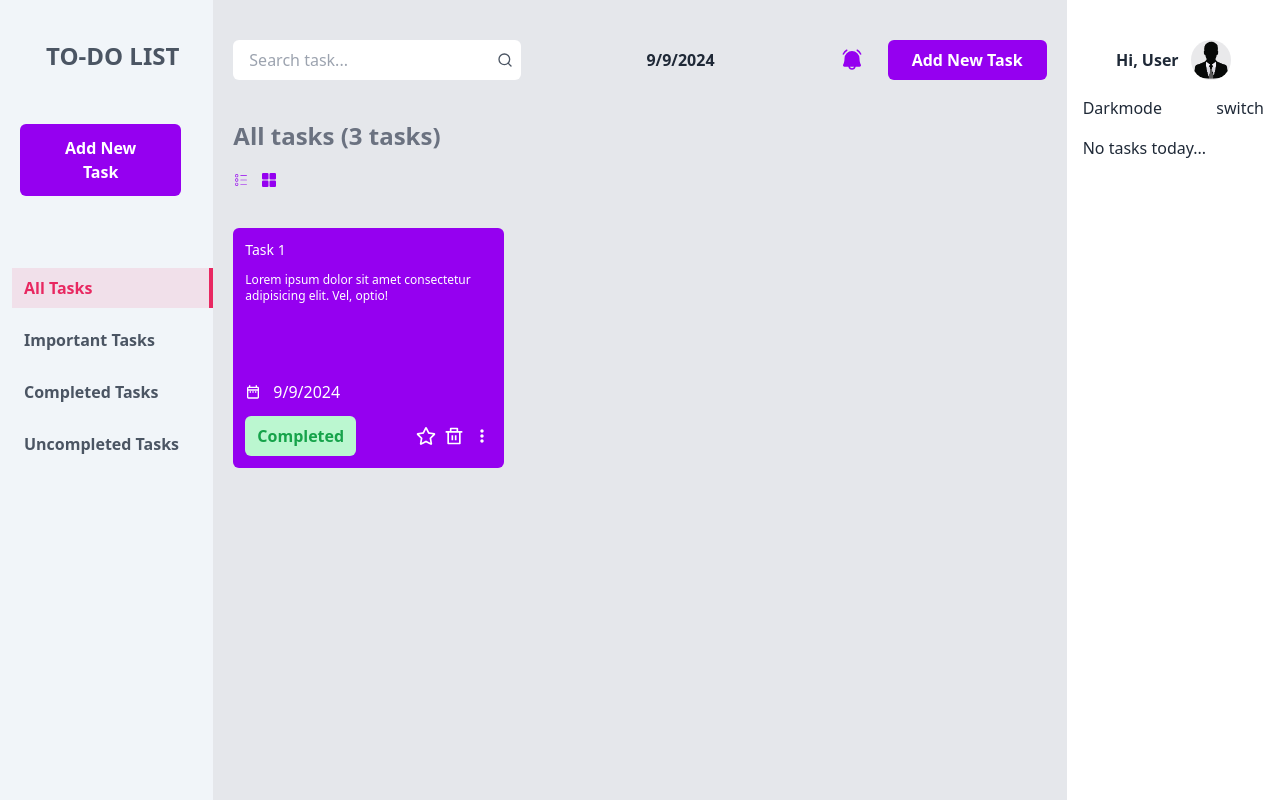
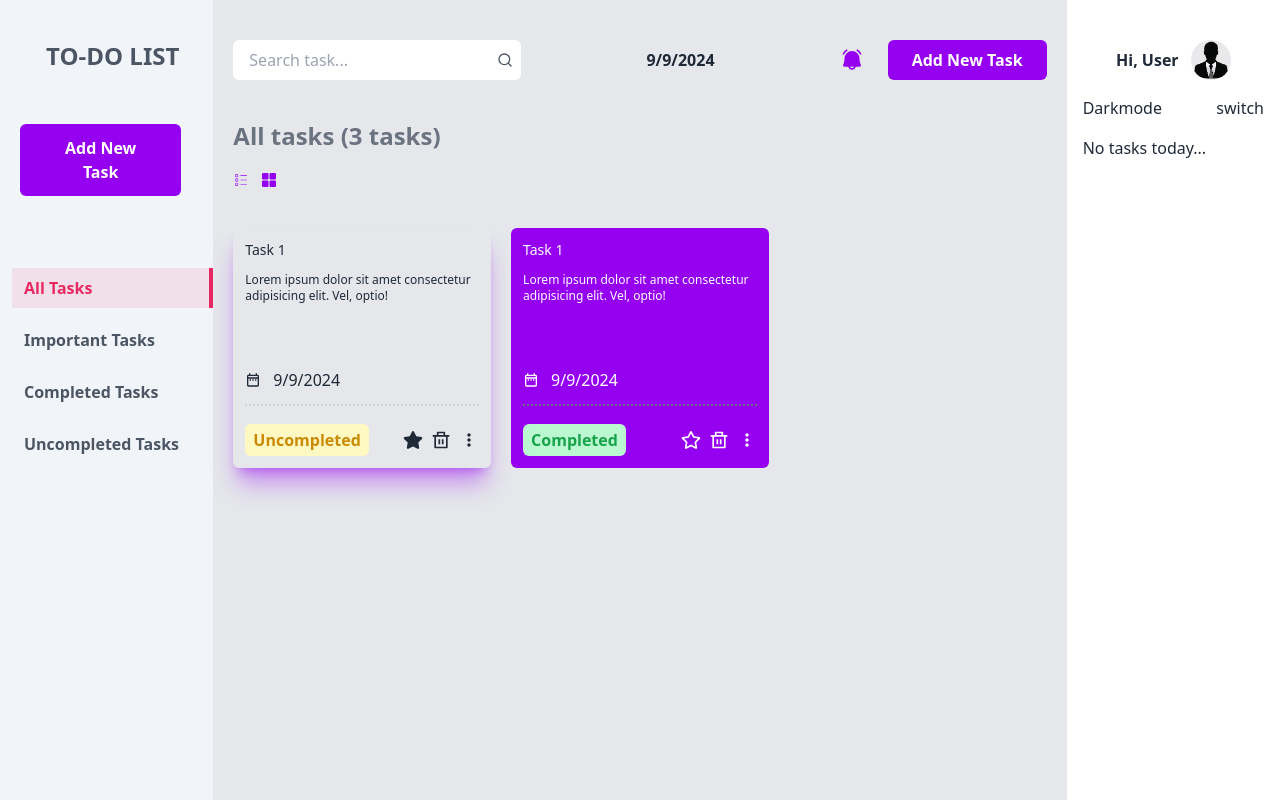
Before and after one commit to noorjsdivs/mern_todo_app, a Next.js app: page / in a window 1280 px wide. Built offline with nearby package versions, Linux system fonts and the light colour scheme.

Commit message:
updated desgin

```diff
--- a/src/app/page.tsx
+++ b/src/app/page.tsx
@@ -1,6 +1,6 @@
 import { BiDotsVerticalRounded } from "react-icons/bi";
 import { CiCircleList } from "react-icons/ci";
-import { FaRegStar } from "react-icons/fa";
+import { FaRegStar, FaStar } from "react-icons/fa";
 import { FiSearch } from "react-icons/fi";
 import { IoGrid } from "react-icons/io5";
 import { MdOutlineDateRange } from "react-icons/md";
@@ -27,6 +27,7 @@ export default function Home() {
           </span>
         </div>
         <div className="font-semibold">{formattedDate}</div>
+
         <div className="flex items-center gap-6">
           <span className="text-primaryColor text-2xl">
             <PiBellRingingFill />
@@ -50,7 +51,39 @@ export default function Home() {
         </span>
       </div>
       {/* cards */}
-      <div className="grid grid-cols-1 md:grid-cols-2 lg:grid-cols-3 mt-10">
+      <div className="grid grid-cols-1 md:grid-cols-2 lg:grid-cols-3 mt-10 gap-5">
+        <div className="shadow-primaryColor/40 shadow-xl w-full h-60 p-3 rounded-md flex flex-col justify-between ">
+          <div className="flex flex-col gap-3 ">
+            <p className="text-sm">Task 1</p>
+            <p className="text-xs">
+              Lorem ipsum dolor sit amet consectetur adipisicing elit. Vel,
+              optio!
+            </p>
+          </div>
+          <div className="flex flex-col gap-3">
+            <span className="flex items-center gap-3 ">
+              <MdOutlineDateRange /> {formattedDate}
+            </span>
+            <div className="w-full h-2 border-t-2 border-dotted border-gray-300"></div>
+            <div className="flex items-center justify-between">
+              <button className="bg-yellow-100 text-yellow-600 rounded-md px-2 py-1 font-semibold">
+                Uncompleted
+              </button>
+              <div className="flex items-center gap-2 text-xl">
+                <span>
+                  {/* <FaRegStar /> */}
+                  <FaStar />
+                </span>
+                <span>
+                  <RiDeleteBinLine />
+                </span>
+                <span>
+                  <BiDotsVerticalRounded />
+                </span>
+              </div>
+            </div>
+          </div>
+        </div>
         <div className="bg-primaryColor w-full h-60 p-3 rounded-md flex flex-col justify-between ">
           <div className="flex flex-col gap-3 text-white">
             <p className="text-sm">Task 1</p>
@@ -59,13 +92,13 @@ export default function Home() {
               optio!
             </p>
           </div>
-
           <div className="flex flex-col gap-3">
             <span className="flex items-center gap-3 text-white">
               <MdOutlineDateRange /> {formattedDate}
             </span>
+            <div className="w-full h-2 border-t-2 border-dotted border-gray-500"></div>
             <div className="flex items-center justify-between">
-              <button className="bg-green-200 text-green-600 rounded-md px-3 py-2 font-semibold">
+              <button className="bg-green-200 text-green-600 rounded-md px-2 py-1 font-semibold">
                 Completed
               </button>
               <div className="flex items-center gap-2 text-white text-xl">
```
